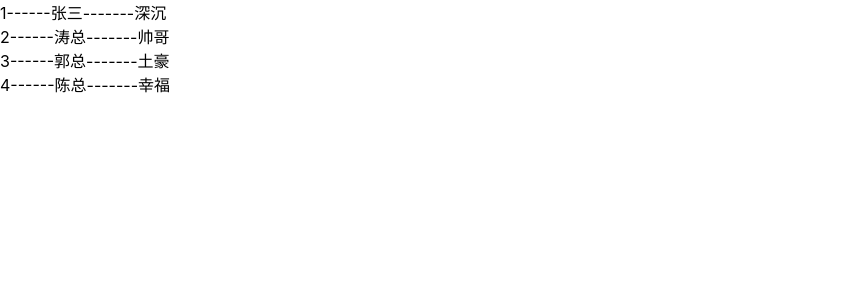
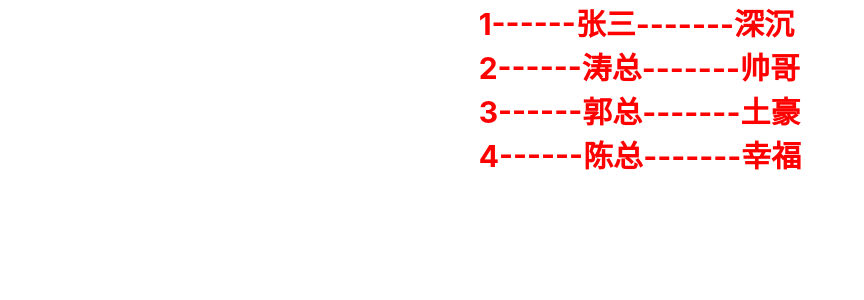
Before and after one commit to BrianLSH/react-xuexi, a React (Create React App) app: page / in a window 1280 px wide. Shown: the top 300 px of the page, without its empty margins (0-864 px from the left). Built offline with nearby package versions, Linux system fonts and the light colour scheme.

Commit message:
3. css in js   jss 的使用

```diff
--- a/src/App.tsx
+++ b/src/App.tsx
@@ -3,11 +3,19 @@ import React from 'react';
 import ShowName from "./component/test1";
 import './App.css';
 import nameData from './mockData/test.json';
+// import styles from './test2.module.css';
+// import styles from "./test1";
+// import test2 from "./test2";
+import styles from './test1.module.css'
+
 function App() {
   return (
-   <div>
-     {nameData.map(item => <ShowName id={item.id} name={item.name} skills={item.skill}></ShowName>)}
-   </div>
+      <div className={styles.sort}>
+          <div className={styles.letterColor}>
+              {nameData.map(item => <ShowName id={item.id} name={item.name} skills={item.skill}></ShowName>)}
+          </div>
+      </div>
+
   );
 }
 
--- /dev/null
+++ b/src/custom.d.ts
@@ -0,0 +1,4 @@
+declare module '*.module.css' {
+    const content: { [className: string]: string };
+    export default content;
+}
--- /dev/null
+++ b/src/test1.module.css
@@ -0,0 +1,11 @@
+.letterColor {
+    font-size: 30px;
+    font-weight: bold;
+    color: red
+}
+
+.sort {
+    display: flex;
+    justify-content: center;
+    align-content: center;
+}
--- /dev/null
+++ b/src/test2.module.css
@@ -0,0 +1,5 @@
+.sort {
+    display: flex;
+    justify-content: center;
+    align-content: center;
+}
```
